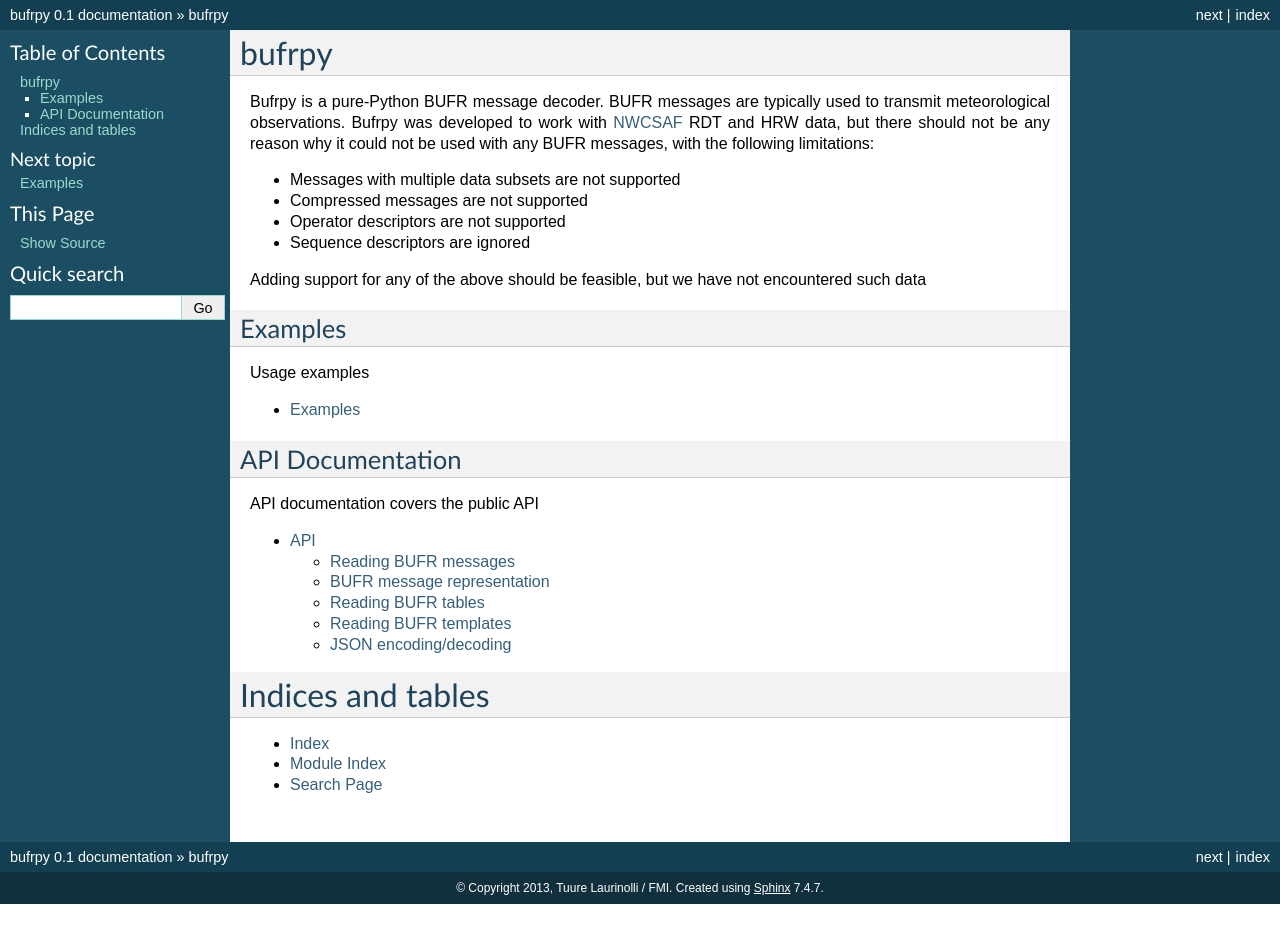
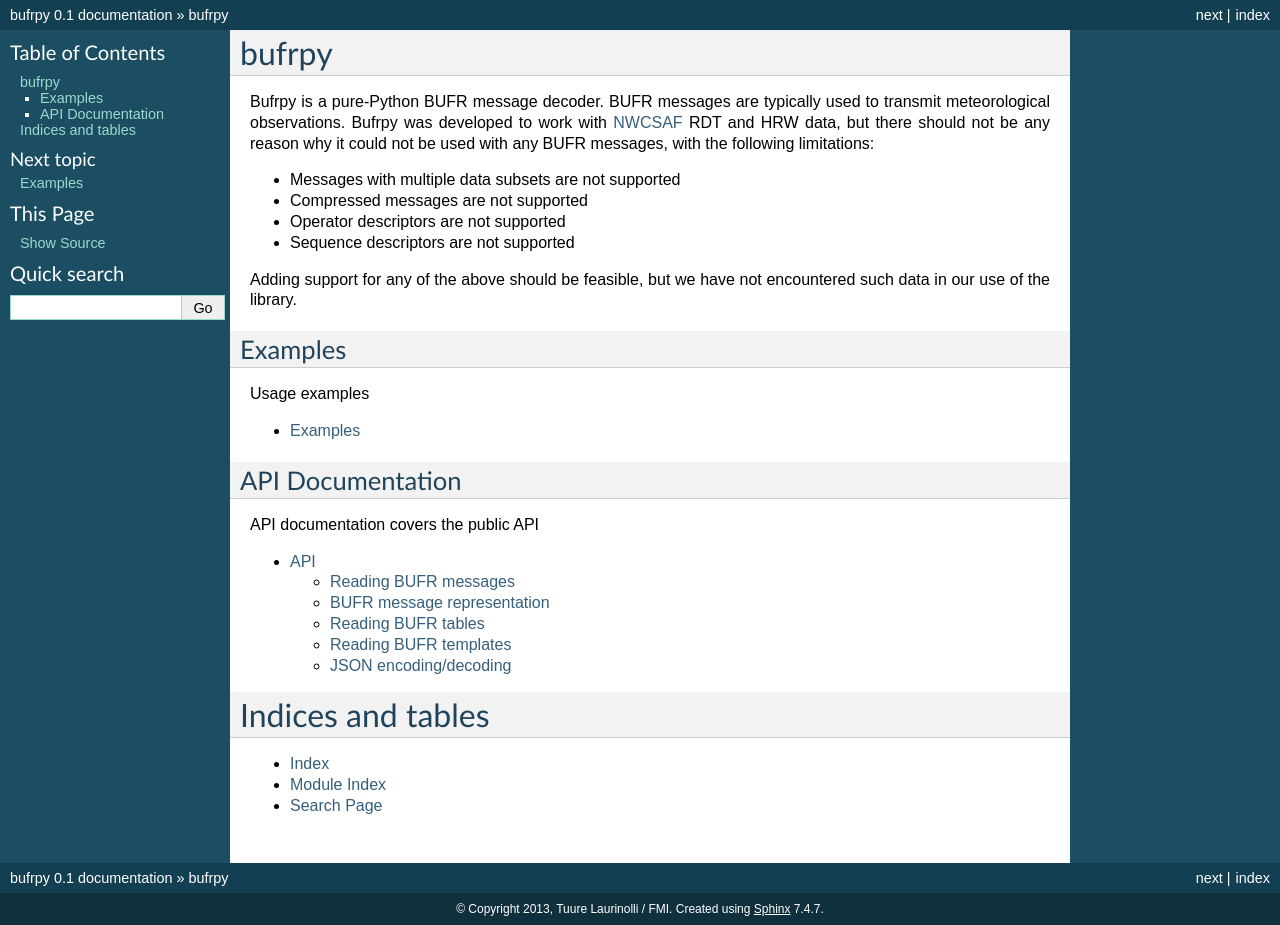
Before and after one commit to tazle/bufrpy, a Sphinx documentation site: the page built from doc/index.rst, in a window 1280 px wide. Built offline with Sphinx 7.4.7, drawn with Linux system fonts in a browser that asks for light colours; before the commit the page ends 904 px from its top, so only the background shows below that.

Commit message:
Revised documentation on sequence descriptors

```diff
--- a/doc/index.rst
+++ b/doc/index.rst
@@ -15,10 +15,10 @@ the following limitations:
 * Messages with multiple data subsets are not supported
 * Compressed messages are not supported
 * Operator descriptors are not supported
-* Sequence descriptors are ignored
+* Sequence descriptors are not supported
 
 Adding support for any of the above should be feasible, but we have
-not encountered such data
+not encountered such data in our use of the library.
 
 .. _NWCSAF: http://www.nwcsaf.org/
 
```
